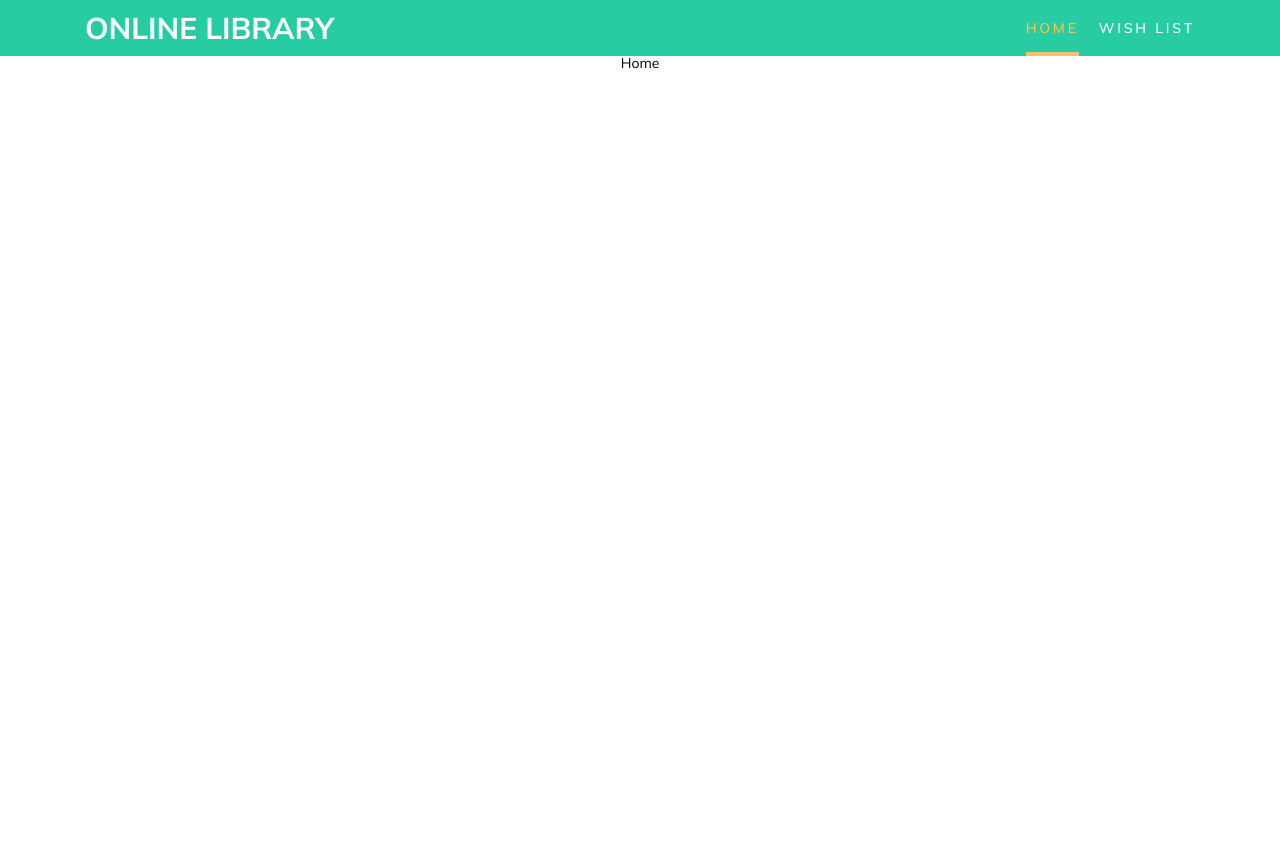
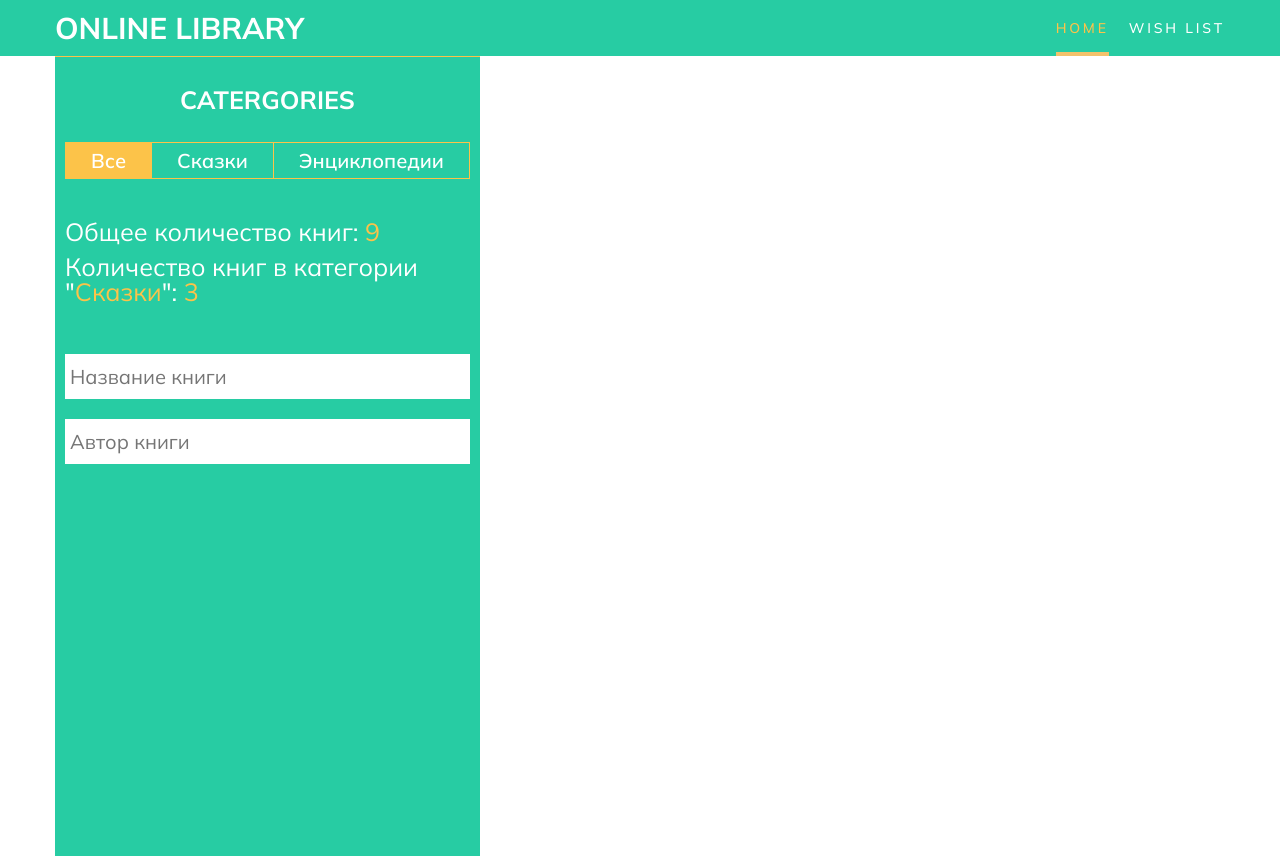
Before and after one commit to nurbolot143/online_library, a React (Create React App) app: page / in a window 1280 px wide. Before the commit the page ends 800 px from the top, so only its background shows below. Built offline with nearby package versions, Linux system fonts and the light colour scheme.

Commit message:
added filters HTML layout

```diff
--- /dev/null
+++ b/src/components/Categories.js
@@ -0,0 +1,24 @@
+import React from "react";
+
+const Categories = () => {
+  return (
+    <div className="categories">
+      <h3 className="title">catergories</h3>
+      <ul className="categories__list">
+        <li className="categories__item">
+          <button className="categories__btn categories__btn_active">
+            Все
+          </button>
+        </li>
+        <li className="categories__item">
+          <button className="categories__btn">Сказки</button>
+        </li>
+        <li className="categories__item">
+          <button className="categories__btn">Энциклопедии</button>
+        </li>
+      </ul>
+    </div>
+  );
+};
+
+export default Categories;
--- /dev/null
+++ b/src/components/Filters.js
@@ -0,0 +1,29 @@
+import React from "react";
+import Categories from "./Categories";
+
+const Filters = () => {
+  return (
+    <div className="filters">
+      <Categories />
+
+      <div className="booksInfo">
+        <div className="booksInfo__item">
+          Oбщее количество книг: <span>9</span>
+        </div>
+        <div className="booksInfo__item">
+          Количество книг в категории "<span>Сказки</span>": <span>3</span>
+        </div>
+      </div>
+
+      <div className="filters__name">
+        <input type="text" placeholder="Название книги" />
+      </div>
+
+      <div className="filters__author">
+        <input type="text" placeholder="Автор книги" />
+      </div>
+    </div>
+  );
+};
+
+export default Filters;
--- a/src/pages/Home.js
+++ b/src/pages/Home.js
@@ -1,7 +1,17 @@
 import React from "react";
+import Filters from "../components/Filters";
 
 const Home = () => {
-  return <div>Home</div>;
+  return (
+    <div className="home">
+      <div className="container">
+        <div className="home__wrapper">
+          <Filters />
+          <div className="bookList"></div>
+        </div>
+      </div>
+    </div>
+  );
 };
 
 export default Home;
--- a/src/scss/_global.scss
+++ b/src/scss/_global.scss
@@ -78,11 +78,20 @@ h6 {
 /*--------------------*/
 
 .container {
-  max-width: 1140px;
+  max-width: 1200px;
   padding: 0 15px;
   margin: 0 auto;
 }
 
 body {
   font-family: $main-font;
+  overflow-y: scroll;
 }
+
+.title {
+  font-size: 25px;
+  text-transform: uppercase;
+  margin: 30px 0;
+  font-weight: 700;
+  color: $light;
+}
--- a/src/scss/_vars.scss
+++ b/src/scss/_vars.scss
@@ -3,7 +3,7 @@ $secondary-color: #fcc349;
 $primary: #025afe;
 $dark: #141516;
 $light: #ffffff;
-$gray: #e4eeec;
+$gray: #ebe9e9;
 
 @import url("https://fonts.googleapis.com/css2?family=Montserrat:wght@200;300;400;500;600;700;800&family=Mulish:wght@300;400;500;600;700;800&display=swap");
 
--- /dev/null
+++ b/src/scss/components/_filters.scss
@@ -0,0 +1,62 @@
+@import "../vars";
+
+.filters {
+  border-top: 1px solid $secondary-color;
+  margin: 0 30px 0 0;
+  background: $accent-color;
+  // box-shadow: 15px 15px 30px rgba(0, 0, 0, 0.15);
+  flex: 0 0 350px;
+
+  &__author,
+  &__name {
+    padding: 10px;
+
+    input {
+      width: 100%;
+      padding: 10px 5px;
+      font-size: 20px;
+    }
+  }
+}
+
+.categories {
+  &__list {
+    display: flex;
+    margin: 10px;
+    border: 1px solid $secondary-color;
+  }
+
+  &__item {
+    & + & {
+      border-left: 1px solid $secondary-color;
+    }
+  }
+
+  &__btn {
+    background: transparent;
+    padding: 5px 25px;
+    text-transform: capitalize;
+    font-size: 20px;
+    font-weight: 600;
+    color: $light;
+
+    &_active {
+      background: $secondary-color;
+    }
+  }
+}
+
+.booksInfo {
+  margin: 40px 10px;
+
+  &__item {
+    text-align: left;
+    font-size: 25px;
+    margin: 10px 0;
+    color: $light;
+
+    span {
+      color: $secondary-color;
+    }
+  }
+}
--- /dev/null
+++ b/src/scss/components/_home.scss
@@ -0,0 +1,16 @@
+@import "../vars";
+
+.home {
+  // background: $secondary-color;
+  min-height: 100vh;
+  &__wrapper {
+    display: flex;
+    justify-content: space-between;
+  }
+}
+
+.bookList {
+  flex: 1 1 auto;
+  background: $light;
+  min-height: 100vh;
+}
--- a/src/scss/index.scss
+++ b/src/scss/index.scss
@@ -1,2 +1,4 @@
 @import "./global";
 @import "./components/header";
+@import "./components/filters";
+@import "./components/home";
```
